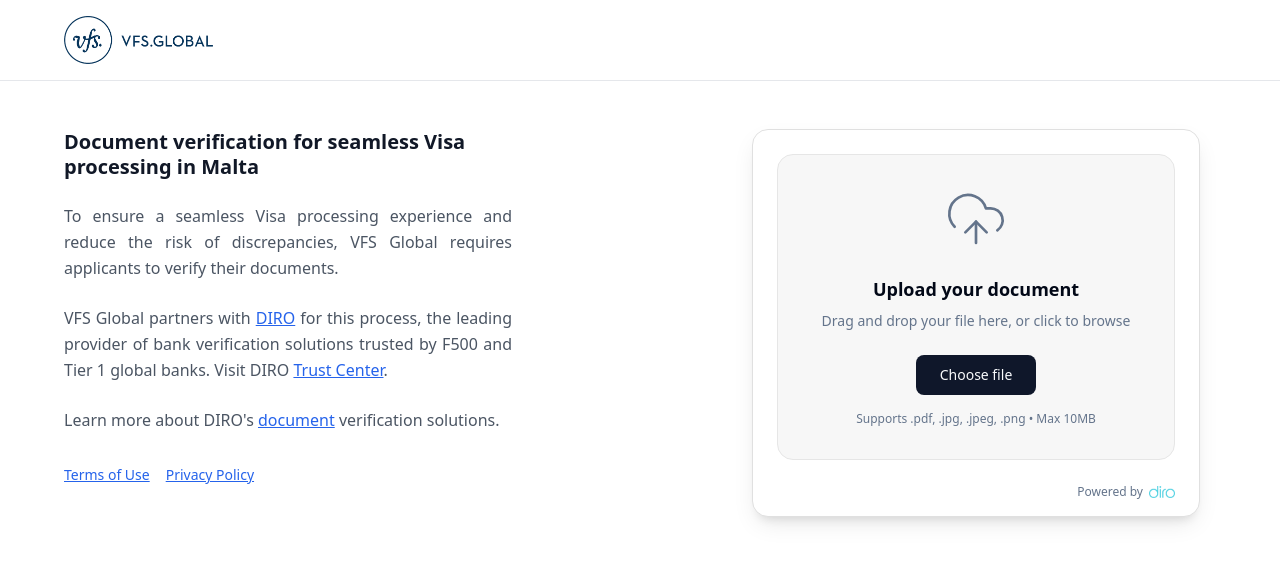
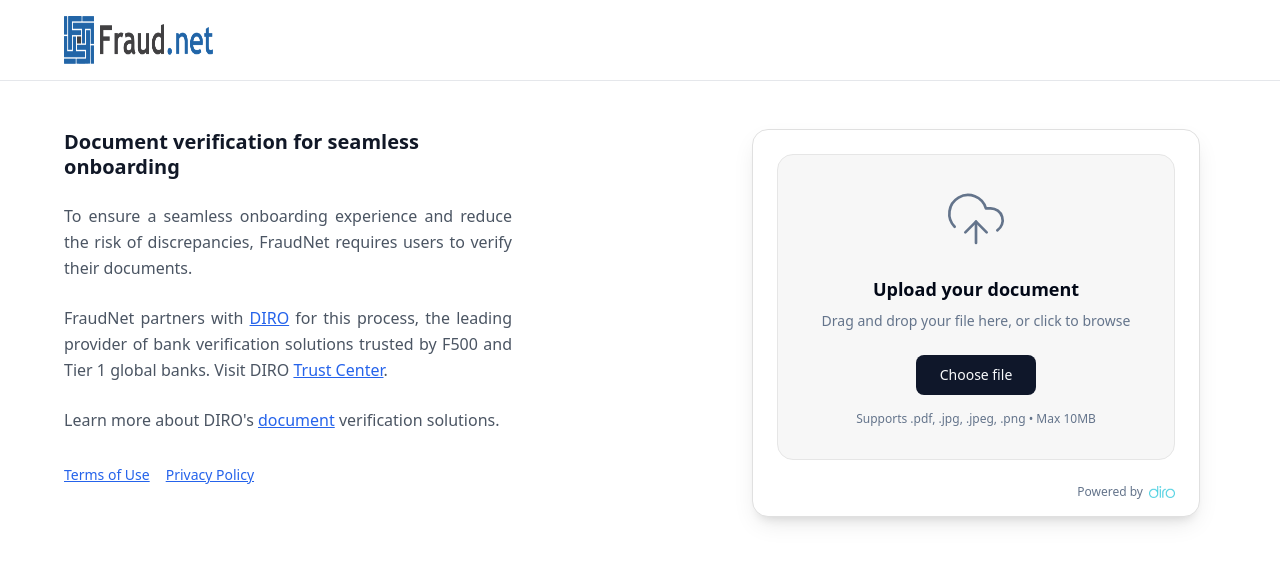
Before and after one commit to dhruvbansal022/fraud-net, a React (Vite) app: page /upload in a window 1280 px wide. Shown: the top 564 px of the page. Built offline with nearby package versions, Linux system fonts and the light colour scheme; the HTML template or start-up script is replaced by a standard one.

Commit message:
Update logo and company name

```diff
--- a/src/components/LandingPage.tsx
+++ b/src/components/LandingPage.tsx
@@ -1,7 +1,7 @@
 import React from 'react';
 import { Accordion, AccordionContent, AccordionItem, AccordionTrigger } from './ui/accordion';
 import DiroUploadWidget from './DiroUploadWidget';
-import vfsLogo from '../assets/vfs-logo.png';
+import fraudnetLogo from '../assets/fraudnet-logo.png';
 const LandingPage = () => {
   const handleFileUpload = (file: File) => {
     console.log('File uploaded:', file.name);
@@ -16,7 +16,7 @@ const LandingPage = () => {
       {/* Header */}
       <header className="border-b border-gray-200 py-4 px-8">
         <div className="flex items-center">
-          <img src={vfsLogo} alt="VFS Global" className="w-[148.77px] h-[48px]" />
+          <img src={fraudnetLogo} alt="FraudNet" className="w-[148.77px] h-[48px]" />
         </div>
       </header>
 
@@ -25,13 +25,13 @@ const LandingPage = () => {
         <div className="grid grid-cols-1 lg:grid-cols-3 gap-8">
           {/* Left Section */}
           <div className="lg:col-span-1">
-            <h1 className="text-xl font-bold text-gray-900 mb-6 leading-tight">Document verification for seamless Visa processing in Malta</h1>
+            <h1 className="text-xl font-bold text-gray-900 mb-6 leading-tight">Document verification for seamless onboarding</h1>
 
             <div className="space-y-6 text-gray-600 leading-relaxed">
-              <p className="text-justify">To ensure a seamless Visa processing experience and reduce the risk of discrepancies, VFS Global requires applicants to verify their documents.</p>
+              <p className="text-justify">To ensure a seamless onboarding experience and reduce the risk of discrepancies, FraudNet requires users to verify their documents.</p>
 
               <p className="text-justify">
-                VFS Global partners with{' '}
+                FraudNet partners with{' '}
                 <a href="https://diro.io/" target="_blank" rel="noopener noreferrer" className="text-blue-600 font-medium underline hover:no-underline">DIRO</a>{' '}
                 for this process, the leading provider of bank verification solutions trusted by F500 and Tier 1 global banks. Visit DIRO{' '}
                 <a href="https://trust.diro.io/" target="_blank" rel="noopener noreferrer" className="text-blue-600 underline hover:no-underline">
@@ -79,7 +79,7 @@ const LandingPage = () => {
                   <ul className="space-y-2">
                     <li className="flex">
                       <span className="mr-2">•</span>
-                      <span>Your uploaded document will not be shared with VFS Global. Only the fields requested, such as name, address, account number and IBAN will be shared. All other data will be purged.</span>
+                      <span>Your uploaded document will not be shared with FraudNet. Only the fields requested, such as name, address, account number and IBAN will be shared. All other data will be purged.</span>
                     </li>
                   </ul>
                 </AccordionContent>
--- a/src/pages/Upload.tsx
+++ b/src/pages/Upload.tsx
@@ -1,6 +1,6 @@
 import React from 'react';
 import DiroUploadWidget from '@/components/DiroUploadWidget';
-import vfsLogo from '@/assets/vfs-logo.png';
+import fraudnetLogo from '@/assets/fraudnet-logo.png';
 
 const Upload = () => {
 
@@ -21,7 +21,7 @@ const Upload = () => {
       {/* Header */}
       <header className="border-b border-gray-200 py-4 px-8 lg:pl-16">
         <div className="flex items-center">
-          <img src={vfsLogo} alt="VFS Global" className="w-[148.77px] h-[48px]" />
+          <img src={fraudnetLogo} alt="FraudNet" className="w-[148.77px] h-[48px]" />
         </div>
       </header>
 
@@ -30,13 +30,13 @@ const Upload = () => {
         <div className="grid grid-cols-1 lg:grid-cols-2 gap-8">
           {/* Left Section */}
           <div className="lg:col-span-1 lg:max-w-md">
-            <h1 className="text-xl font-bold text-gray-900 mb-6 leading-tight">Document verification for seamless Visa processing in Malta</h1>
+            <h1 className="text-xl font-bold text-gray-900 mb-6 leading-tight">Document verification for seamless onboarding</h1>
 
             <div className="space-y-6 text-gray-600 leading-relaxed">
-              <p className="text-justify">To ensure a seamless Visa processing experience and reduce the risk of discrepancies, VFS Global requires applicants to verify their documents.</p>
+              <p className="text-justify">To ensure a seamless onboarding experience and reduce the risk of discrepancies, FraudNet requires users to verify their documents.</p>
 
               <p className="text-justify">
-                VFS Global partners with{' '}
+                FraudNet partners with{' '}
                 <a href="https://diro.io/" target="_blank" rel="noopener noreferrer" className="text-blue-600 font-medium underline hover:no-underline">DIRO</a>{' '}
                 for this process, the leading provider of bank verification solutions trusted by F500 and Tier 1 global banks. Visit DIRO{' '}
                 <a href="https://trust.diro.io/" target="_blank" rel="noopener noreferrer" className="text-blue-600 underline hover:no-underline">
```
Also changed, not shown: src/assets/fraudnet-logo.png (added).
